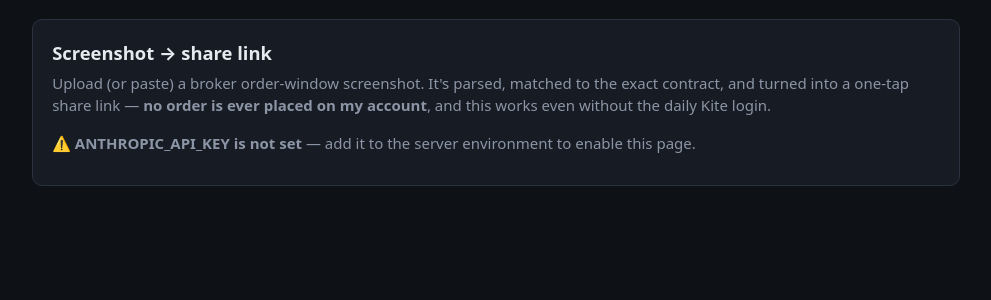
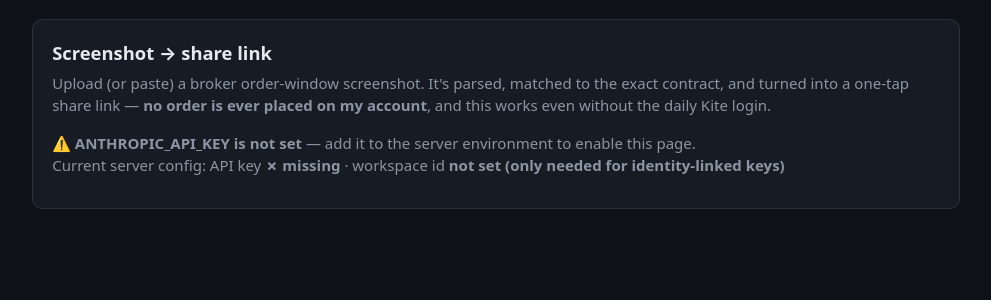
Before and after one commit to naikamit/KiteCast, a FastAPI app: page /screenshot in a window 1280 px wide. Shown: the part 49-349 px from the top of the page, without its empty margins (144-1135 px from the left). Run offline with FastAPI, Linux system fonts and the light colour scheme.

Commit message:
Screenshot page: show which vision config values are set
A half-configured state (workspace id present, API key missing after
an env-var mixup) showed only a generic warning; the page now reports
each value's presence so the fix is self-evident.

Co-Authored-By: Claude Fable 5 <noreply@anthropic.com>
Claude-Session: https://claude.ai/code/session_01RuWYUDoFPXG6FzQopav3h8

```diff
--- a/kitecast/app.py
+++ b/kitecast/app.py
@@ -326,6 +326,8 @@ def build_app(ledger: Ledger | None = None, kite: KiteClient | None = None,
     def screenshot_page(request: Request):
         return templates.TemplateResponse(request, "screenshot.html", {
             "vision_ready": vision.configured,
+            "key_set": bool(vision.api_key),
+            "ws_set": bool(vision.workspace_id),
         })
 
     @app.post("/api/screenshot_parse")
--- a/kitecast/templates/screenshot.html
+++ b/kitecast/templates/screenshot.html
@@ -9,7 +9,9 @@
     and this works even without the daily Kite login.</p>
 
   {% if not vision_ready %}
-  <p class="dim">⚠️ <b>ANTHROPIC_API_KEY is not set</b> — add it to the server environment to enable this page.</p>
+  <p class="dim">⚠️ <b>ANTHROPIC_API_KEY is not set</b> — add it to the server environment to enable this page.<br>
+    Current server config: API key <b>{{ '✓ set' if key_set else '✗ missing' }}</b> ·
+    workspace id <b>{{ '✓ set' if ws_set else 'not set (only needed for identity-linked keys)' }}</b></p>
   {% else %}
   <div id="drop" style="border:2px dashed var(--line); border-radius:10px; padding:2rem 1rem;
        text-align:center; cursor:pointer">
```
